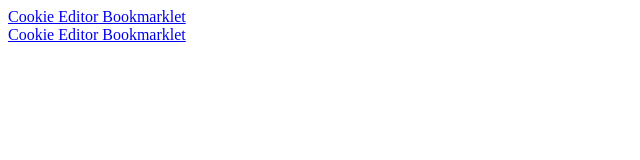
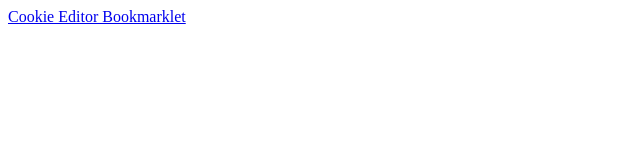
Before and after one commit to vbachevhx/cookie-bookmarklet, a website: page index.html in a window 1280 px wide. Shown: the whole page, without its empty margins (0-640 px from the left). Drawn offline with Linux system fonts and the light colour scheme.

Commit message:
updating urls

```diff
--- a/cookie_bookmarklet.js
+++ b/cookie_bookmarklet.js
@@ -1,8 +1,8 @@
 'use strict';
 (function() {
   var _container = null;
-  var _baseUrl = 'http://localhost:8080/';
-  // var _baseUrl = 'https://rawgit.com/vbachevhx/js-cookie-editor/master/';
+  // var _baseUrl = 'http://localhost:8080/';
+  var _baseUrl = 'https://rawgit.com/vbachev/js-cookie-editor/master/';
   var _tests = [];
   var _templates = {
     list: '' +
--- a/index.html
+++ b/index.html
@@ -8,11 +8,6 @@
 </head>
 <body>
 
-	<a href="javascript:(function(){var scriptTag = document.createElement('script');scriptTag.setAttribute('src', 'https://rawgit.com/vbachevhx/js-cookie-editor/master/cookie_bookmarklet.js');document.body.appendChild(scriptTag);})()">Cookie Editor Bookmarklet</a>
-
-	<br>
-
-	<a href="javascript:(function(){var scriptTag = document.createElement('script');scriptTag.setAttribute('src', 'http://localhost:8080/cookie_bookmarklet.js');document.body.appendChild(scriptTag);})()">Cookie Editor Bookmarklet</a>
-
+	<a href="javascript:(function(){var scriptTag = document.createElement('script');scriptTag.setAttribute('src', 'https://rawgit.com/vbachev/js-cookie-editor/master/cookie_bookmarklet.js');document.body.appendChild(scriptTag);})()">Cookie Editor Bookmarklet</a>
 </body>
 </html>
```
